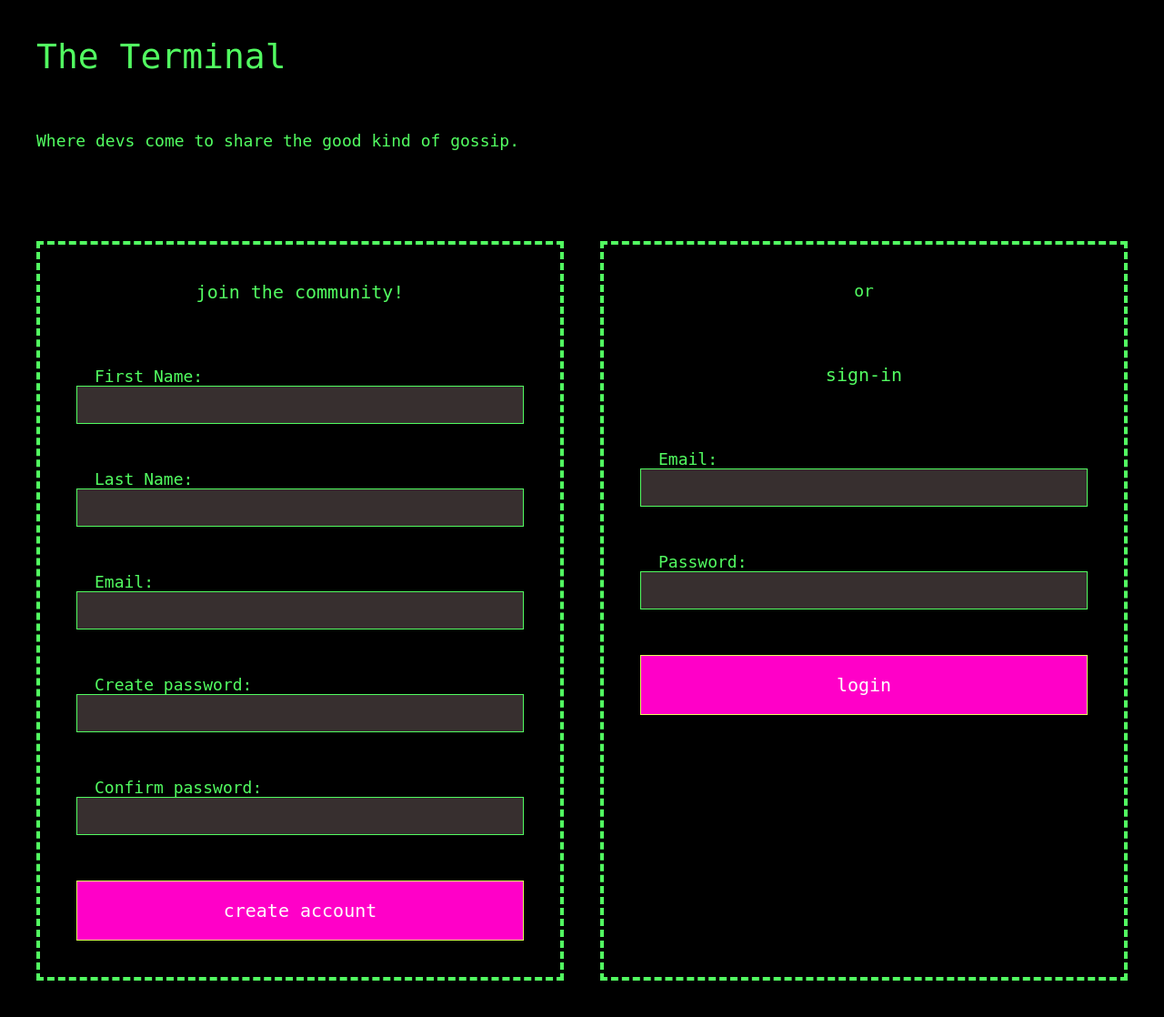
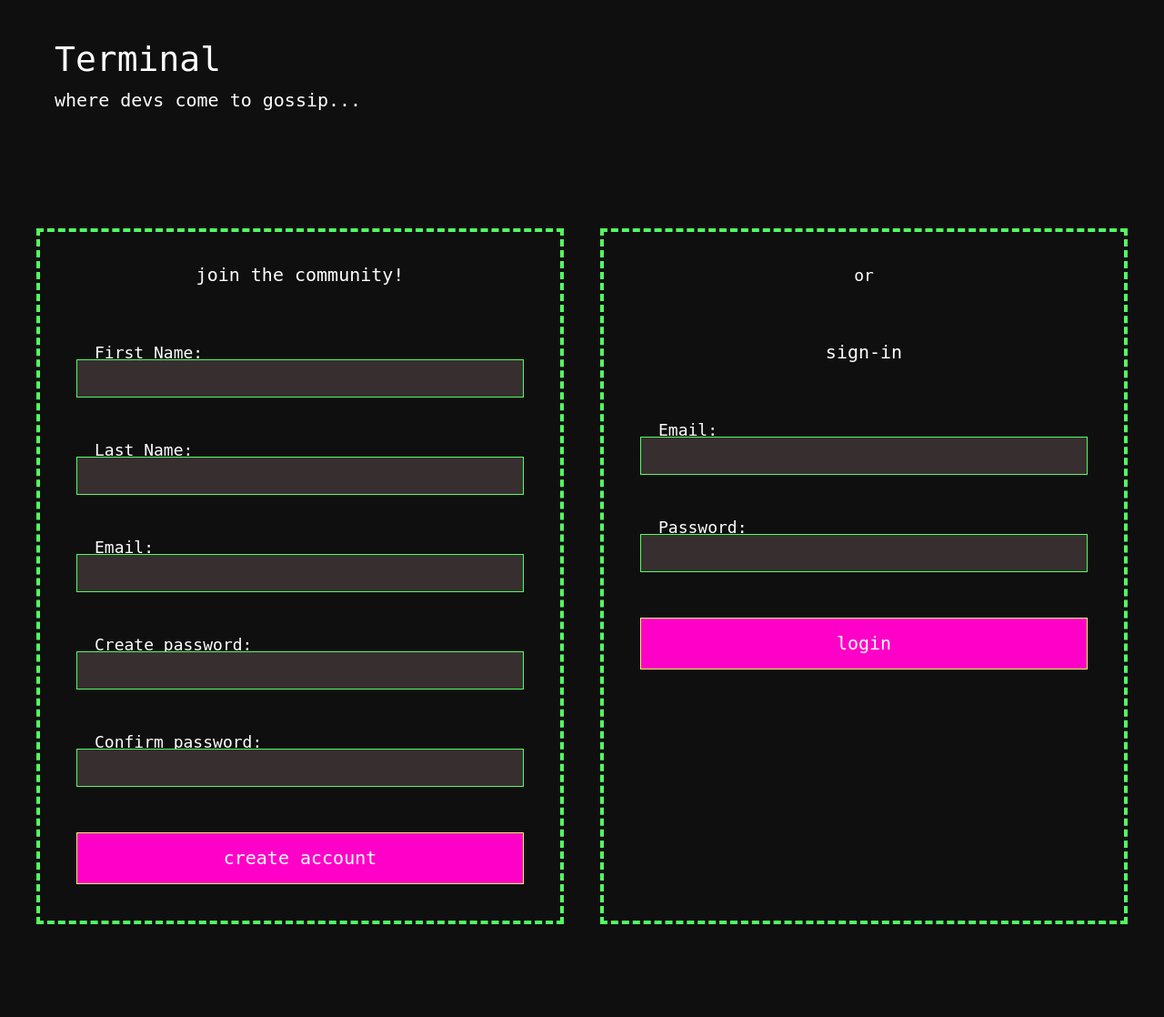
Before and after one commit to gabbe-grodin/group_project_gossip_terminal, a Flask app: page /login in a window 1280 px wide. Shown: the whole page at 91% size. After the commit the page ends 1016 px from the top, so only its background shows below. Run offline with Flask 3, Linux system fonts and the light colour scheme.

Commit message:
implemented logo typing animation w pure css

```diff
--- a/flask_app/static/css/style.css
+++ b/flask_app/static/css/style.css
@@ -81,6 +81,12 @@ body *{
     font-family: monospace;
 }
 /*******************************************/
+/*! LINE-HEIGHT
+/*******************************************/
+* {
+    line-height: 1.5rem;
+}
+/*******************************************/
 /*! TEXT ALIGN
 /*******************************************/
 .text-center{
@@ -96,7 +102,7 @@ body *{
 /*! BACKGROUND COLORS
 /*******************************************/
 html {
-    background-color: #000000;
+    background-color: #0f0f0f;
 }
 input{
     background-color: #372f2f;
@@ -114,7 +120,7 @@ button:hover{
 /*! COLOR
 /*******************************************/
 body{
-    color: #52FD61;
+    color: #fff;
 }
 .neon-green{
     color: #52FD61;
@@ -132,7 +138,7 @@ body{
     color: #ff0000;
 }
 .black{
-    color: #261b1b;
+    color: #0f0f0f;
 }
 .medium-grey{
     color: #372f2f;
@@ -220,5 +226,161 @@ button{
     border: 1px solid #e9ff5c;
 }
 /*******************************************/
-/*! BLINKING CURSOR SVG
+/*! BLINKING CURSOR JS
 /*******************************************/
+/* .typed::after{
+    content: "|";
+    font-size: 150%;
+    line-height: 30px;
+    animation: disappear-cursor .75s step-end infinite;
+}
+@keyframes disappear-cursor {
+    from, to { color: transparent }
+    100% { color: #f5f5f5 }
+}
+.typedAgain::after{
+    content: "|";
+    font-size: 150%;
+    line-height: 30px;
+    animation: blink .75s step-end infinite;
+}
+
+@keyframes blink {
+    from, to { color: transparent }
+    50% { color: #f5f5f5 }
+} */
+/*******************************************/
+/*! BLINKING CURSOR PURE CSS
+/*******************************************/
+.css-typing p {
+    border-right: 1em solid #fff;
+    font-size: 3.8rem;
+    line-height: 1rem;
+    white-space: nowrap;
+    overflow: hidden;
+}
+.css-typing p:nth-child(1) {
+    line-height: 1rem;
+    width: 7.3em;
+    -webkit-animation: type 2s steps(30, end);
+    animation: type 2s steps(30, end);
+    -webkit-animation-fill-mode: forwards;
+    animation-fill-mode: forwards;
+}
+
+.css-typing p:nth-child(2) {
+    line-height: .1rem;
+    font-size: 2rem;
+    width: 20.5em;
+    opacity: 0;
+    -webkit-animation: type2 4s steps(60, end);
+    animation: type2 4s steps(60, end);
+    -webkit-animation-delay: 2s;
+    animation-delay: 2s;
+    -webkit-animation-fill-mode: forwards;
+    animation-fill-mode: forwards;
+}
+
+/* .css-typing p:nth-child(3) {
+    width: 7.3em;
+    opacity: 0;
+    -webkit-animation: type3 5s steps(20, end), blink .5s step-end infinite alternate;
+    animation: type3 5s steps(20, end), blink .5s step-end infinite alternate;
+    -webkit-animation-delay: 4s;
+    animation-delay: 4s;
+    -webkit-animation-fill-mode: forwards;
+    animation-fill-mode: forwards;
+} */
+
+@keyframes type {
+    0% {
+      width: 0;
+    }
+    99.9% {
+        border-right: 1em solid #fff;
+    }
+    100% {
+      border: none;
+    }
+}
+
+@-webkit-keyframes type {
+    0% {
+      width: 0;
+
+    }
+    99.9% {
+        border-right: 1em solid #fff;
+    }
+    100% {
+      border: none;
+    }
+}
+
+@keyframes type2 {
+    0% {
+        width: 0;
+    }
+    1% {
+      opacity: 1;
+    }
+    99.9% {
+      border-right: 1em solid #fff;
+    }
+    100% {
+      opacity: 1;
+      border: none;
+    }
+}
+
+@-webkit-keyframes type2 {
+    0% {
+      width: 0;
+    }
+    1% {
+      opacity: 1;
+    }
+    99.9% {
+      border-right: 1em solid #fff;
+    }
+    100% {
+      opacity: 1;
+      border: none;
+    }
+}
+
+/* @keyframes type3 {
+    0% {
+      width: 0;
+    }
+    1% {
+      opacity: 1;
+    }
+    100% {
+      opacity: 1;
+    }
+} */
+
+/* @-webkit-keyframes type3 {
+    0% {
+      width: 0;
+    }
+    1% {
+      opacity: 1;
+    }
+    100% {
+      opacity: 1;
+    }
+} */
+
+@keyframes blink {
+    50% {
+      border-color: transparent;
+    }
+}
+
+@-webkit-keyframes blink {
+    50% {
+      border-color: transparent;
+    }
+}
--- a/flask_app/templates/login.html
+++ b/flask_app/templates/login.html
@@ -11,9 +11,37 @@
     <!-- HEADER START -->
 
     <header>
-        <!-- <object data="/flask_app/static/images/svg/logo.svg" type=""></object> -->
-        <h1 class="mb">The Terminal</h1>
-        <nav class="upper flx gap-2 mb italic">Where devs come to share the good kind of gossip.
+
+
+
+        <!-- ! typing and blinking cursor w/css start -->
+
+        <div class="css-typing">
+            <p>
+                Terminal
+            </p>
+            <p>
+                where devs come to gossip...
+            </p>
+            <!-- <p>
+                Typed text 3
+            </p> -->
+        </div>
+
+        <!-- ! typing and blinking cursor w/css end -->
+
+
+
+
+        <!-- ! blinking cursor w/js start -->
+
+        <!-- <h1 id="typed" class = "typed"></h1>
+            <p id="typedAgain" class="typedAgain"></p> -->
+
+        <!-- ! blinking cursor w/js end -->
+
+
+        <nav>
         </nav>
     </header>
     <!-- HEADER END -->
@@ -102,5 +130,6 @@
 
         </div>
     </main>
+    <!-- <script src="{{url_for('static', filename='/js/typing_animation.js')}}"></script> -->
 </body>
 </html>
```
Also changed, not shown: flask_app/static/js/typing_animation.js (added, +39 -0 lines).
